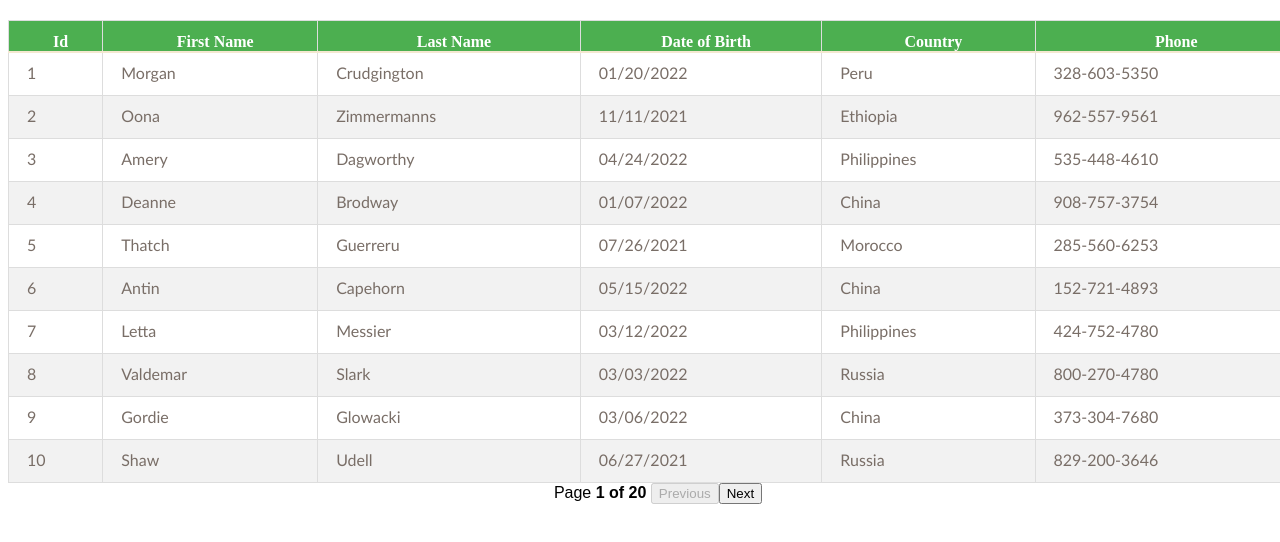
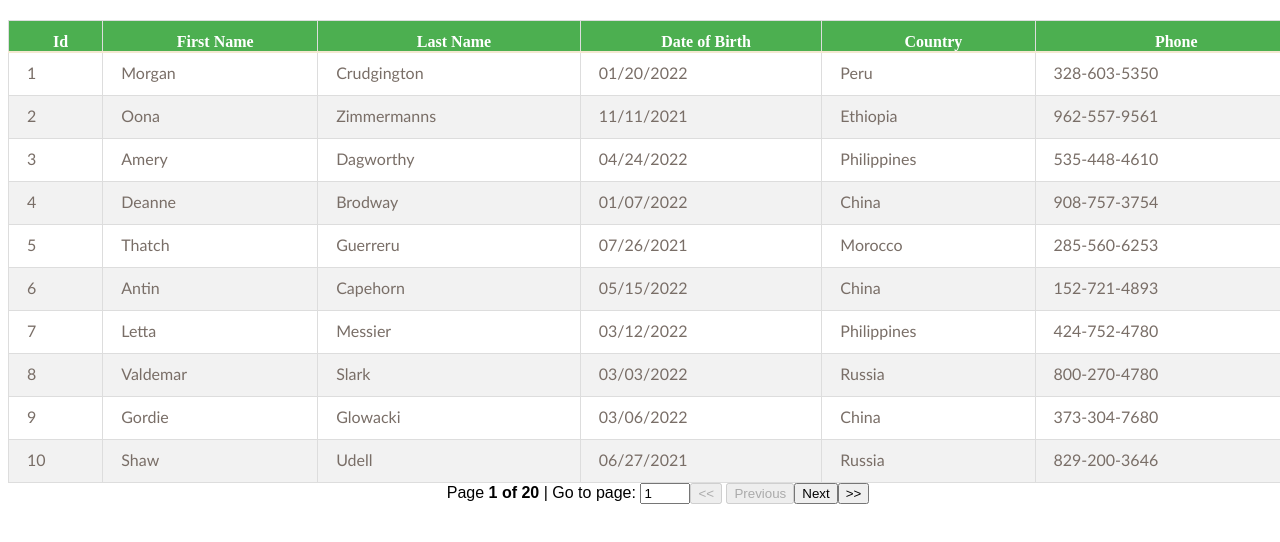
Before and after one commit to kurtreyn/react-table-practice, a React (Create React App) app: page / in a window 1280 px wide. Shown: the top 542 px of the page. Built offline with nearby package versions, Linux system fonts and the light colour scheme.

Commit message:
pagination: goTo page

```diff
--- a/src/components/PaginationTable.js
+++ b/src/components/PaginationTable.js
@@ -22,6 +22,8 @@
     canPreviousPage,
     canNextPage,
     pageOptions,
+    gotoPage,
+    pageCount,
     state,
     prepareRow,
   } = useTable(
@@ -30,6 +32,7 @@
       // columns: columnsAlt,
       // columns: groupedColumns,
       data,
+      initialState: { pageIndex: 0 },
     },
     usePagination
   );
@@ -70,12 +73,32 @@
             {pageIndex + 1} of {pageOptions.length}
           </strong>{' '}
         </span>
+        <span>
+          | Go to page:{' '}
+          <input
+            type="number"
+            defaultValue={pageIndex + 1}
+            onChange={(e) => {
+              const pageNumber = e.target.value
+                ? Number(e.target.value) - 1
+                : 0;
+              gotoPage(pageNumber);
+            }}
+            style={{ width: '50px' }}
+          />
+        </span>
+        <button onClick={() => gotoPage(0)} disabled={!canPreviousPage}>
+          {'<<'}
+        </button>{' '}
         <button onClick={() => previousPage()} disabled={!canPreviousPage}>
           Previous
         </button>
         <button onClick={() => nextPage()} disabled={!canNextPage}>
           Next
         </button>
+        <button onClick={() => gotoPage(pageCount - 1)} disabled={!canNextPage}>
+          {'>>'}
+        </button>{' '}
       </div>
     </div>
   );
```
